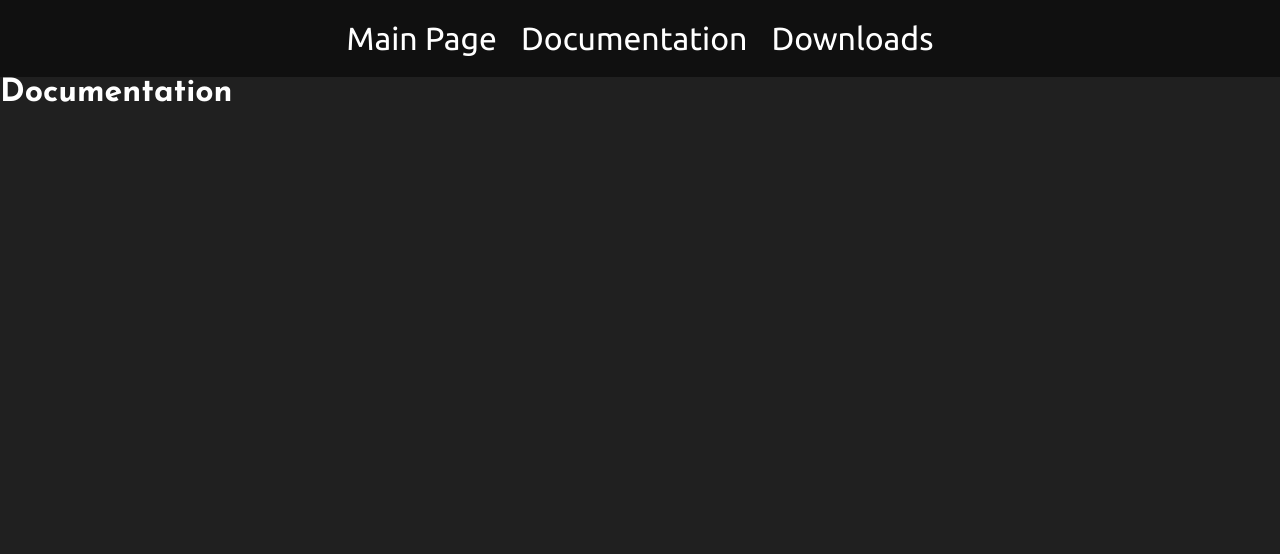
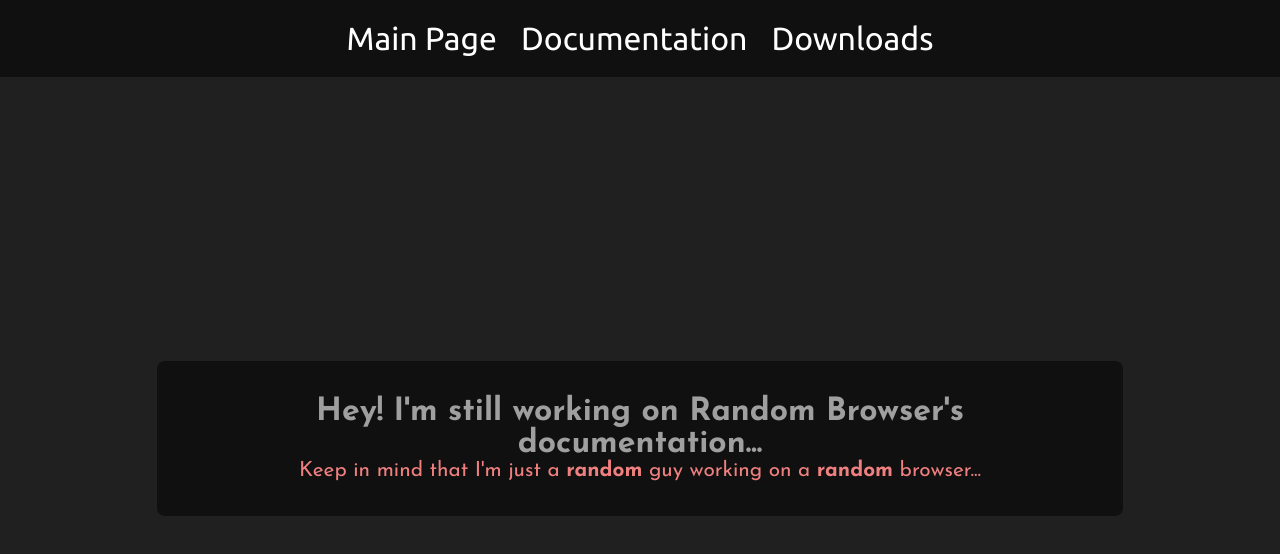
Before and after one commit to YisusGaming/random-browser-page, a React (Vite) app: page /random-browser/docs in a window 1280 px wide. Shown: the top 554 px of the page. Built offline with nearby package versions, Linux system fonts and the light colour scheme.

Commit message:
Done 'still working' message in docs page

```diff
--- a/src/pages/DocsPage.tsx
+++ b/src/pages/DocsPage.tsx
@@ -1,10 +1,14 @@
 import Navbar from "../components/Navbar";
+import './css/docsPage.css';
 
 export default function DocsPage() {
     return (
         <>
             <Navbar />
-            <h1>Documentation</h1>
+            <div className="working-on-docs">
+                <h1>Hey! I'm still working on Random Browser's documentation...</h1>
+                <p>Keep in mind that I'm just a <strong>random</strong> guy working on a <strong>random</strong> browser...</p>
+            </div>
         </>
     );
 }
--- /dev/null
+++ b/src/pages/css/docsPage.css
@@ -0,0 +1,17 @@
+.working-on-docs {
+    margin: auto;
+    text-align: center;
+    background: #101010;
+    width: 70%;
+    padding: 35px;
+    border-radius: 8px;
+}
+
+.working-on-docs h1 {
+    opacity: .6;
+}
+
+.working-on-docs p {
+    font-size: 1.3rem;
+    color: #f08080;
+}
```
